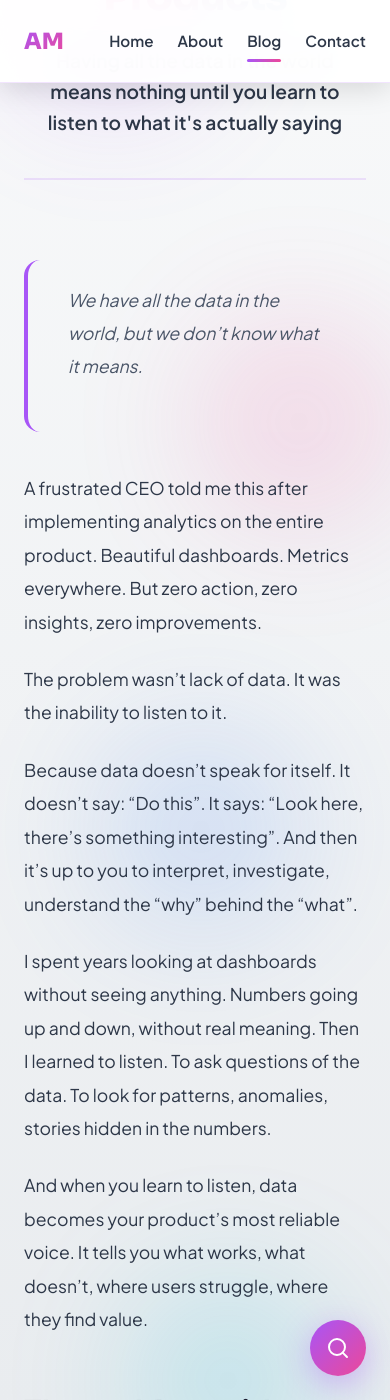
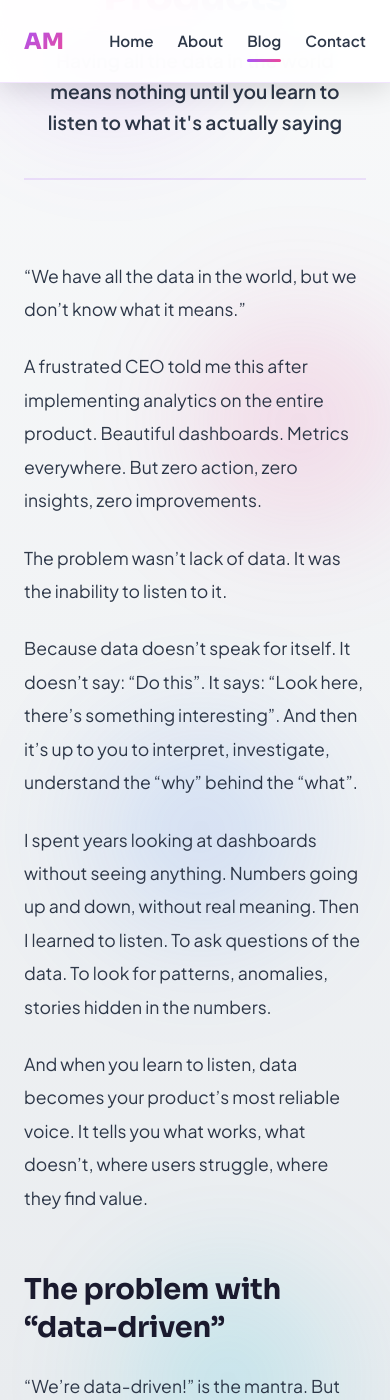
Before and after one commit to amargiovanni/margiovanni.it, a Jekyll site: the page built from _posts/2025-04-23-using-data-to-improve-products.md, in a window 390 px wide and 1400 px high, scrolled down 545 px. Built offline with Jekyll 4.4.1, drawn with Linux system fonts in a browser that asks for light colours.

Commit message:
Revert "search feature added"
This reverts commit 8460d50a6a4f1377eaaeb85c107adb5c1bf0ae87.

```diff
--- a/_includes/search.html
+++ /dev/null
@@ -1,31 +0,0 @@
-<!-- FAB Search Button -->
-<button class="search-fab" id="searchFab" aria-label="Search">
-  <svg xmlns="http://www.w3.org/2000/svg" width="24" height="24" viewBox="0 0 24 24" fill="none" stroke="currentColor" stroke-width="2" stroke-linecap="round" stroke-linejoin="round">
-    <circle cx="11" cy="11" r="8"></circle>
-    <path d="m21 21-4.35-4.35"></path>
-  </svg>
-</button>
-
-<!-- Search Overlay -->
-<div class="search-overlay" id="searchOverlay">
-  <div class="search-content">
-    <button class="search-close" id="searchClose" aria-label="Close search">
-      <svg xmlns="http://www.w3.org/2000/svg" width="32" height="32" viewBox="0 0 24 24" fill="none" stroke="currentColor" stroke-width="2" stroke-linecap="round" stroke-linejoin="round">
-        <line x1="18" y1="6" x2="6" y2="18"></line>
-        <line x1="6" y1="6" x2="18" y2="18"></line>
-      </svg>
-    </button>
-
-    <div class="search-input-container">
-      <input
-        type="search"
-        id="search-input"
-        class="search-input"
-        placeholder="Search posts..."
-        autocomplete="off"
-        autofocus>
-    </div>
-
-    <div id="results-container" class="search-results"></div>
-  </div>
-</div>
--- a/_layouts/default.html
+++ b/_layouts/default.html
@@ -14,10 +14,6 @@
 
     {{ content }}
 
-    {% include search.html %}
-
-    <script src="{{ '/js/simple-jekyll-search.min.js' | relative_url }}"></script>
     <script src="{{ '/js/main.js' | relative_url }}?v={{ site.time | date: '%s' }}"></script>
-    <script src="{{ '/js/search.js' | relative_url }}?v={{ site.time | date: '%s' }}"></script>
 </body>
 </html>
--- a/_posts/2025-04-23-using-data-to-improve-products.md
+++ b/_posts/2025-04-23-using-data-to-improve-products.md
@@ -6,7 +6,7 @@ date: 2025-04-23
 categories: data-analysis product-analytics metrics
 ---
 
-> We have all the data in the world, but we don't know what it means.
+"We have all the data in the world, but we don't know what it means."
 
 A frustrated CEO told me this after implementing analytics on the entire product. Beautiful dashboards. Metrics everywhere. But zero action, zero insights, zero improvements.
 
--- a/css/style.css
+++ b/css/style.css
@@ -1416,260 +1416,3 @@ body {
     font-size: 1.125rem;
   }
 }
-
-/* =======================
-   Search - FAB & Overlay
-   ======================= */
-
-/* FAB (Floating Action Button) */
-.search-fab {
-  position: fixed;
-  bottom: 2rem;
-  right: 2rem;
-  width: 64px;
-  height: 64px;
-  border-radius: var(--radius-full);
-  background: linear-gradient(135deg, var(--color-purple) 0%, var(--color-pink) 100%);
-  border: none;
-  color: white;
-  cursor: pointer;
-  display: flex;
-  align-items: center;
-  justify-content: center;
-  box-shadow: 0 8px 32px rgba(168, 85, 247, 0.4);
-  transition: all var(--transition-base);
-  z-index: 1001;
-}
-
-.search-fab:hover {
-  transform: scale(1.1) translateY(-2px);
-  box-shadow: 0 12px 48px rgba(168, 85, 247, 0.6);
-}
-
-.search-fab:active {
-  transform: scale(0.95);
-}
-
-/* Search Overlay */
-.search-overlay {
-  position: fixed;
-  top: 0;
-  left: 0;
-  right: 0;
-  bottom: 0;
-  background: rgba(0, 0, 0, 0.95);
-  backdrop-filter: blur(20px);
-  z-index: 9999;
-  opacity: 0;
-  pointer-events: none;
-  transition: opacity var(--transition-base);
-  display: flex;
-  align-items: center;
-  justify-content: center;
-  padding: var(--spacing-2xl);
-}
-
-.search-overlay.active {
-  opacity: 1;
-  pointer-events: all;
-}
-
-.search-content {
-  width: 100%;
-  max-width: 1200px;
-  position: relative;
-}
-
-.search-close {
-  position: absolute;
-  top: -60px;
-  right: 0;
-  background: none;
-  border: none;
-  color: var(--text-tertiary);
-  cursor: pointer;
-  padding: var(--spacing-sm);
-  transition: all var(--transition-base);
-  display: flex;
-  align-items: center;
-  justify-content: center;
-  border-radius: var(--radius-md);
-}
-
-.search-close:hover {
-  color: var(--color-purple);
-  background: rgba(168, 85, 247, 0.1);
-  transform: rotate(90deg);
-}
-
-/* Large centered search input */
-.search-input-container {
-  margin-bottom: var(--spacing-2xl);
-}
-
-.search-input {
-  width: 100%;
-  background: transparent;
-  border: none;
-  border-bottom: 3px solid var(--border);
-  color: var(--text-primary);
-  font-family: var(--font-heading);
-  font-size: clamp(2rem, 6vw, 4rem);
-  font-weight: 700;
-  padding: var(--spacing-md) 0;
-  outline: none;
-  transition: all var(--transition-base);
-}
-
-.search-input::placeholder {
-  color: var(--text-tertiary);
-  opacity: 0.5;
-}
-
-.search-input:focus {
-  border-bottom-color: var(--color-purple);
-}
-
-/* Search Results - 2 columns on desktop, 1 on mobile */
-.search-results {
-  display: grid;
-  grid-template-columns: repeat(2, 1fr);
-  gap: var(--spacing-lg);
-  max-height: 60vh;
-  overflow-y: auto;
-  padding-right: var(--spacing-sm);
-}
-
-.search-results::-webkit-scrollbar {
-  width: 8px;
-}
-
-.search-results::-webkit-scrollbar-track {
-  background: rgba(255, 255, 255, 0.05);
-  border-radius: var(--radius-sm);
-}
-
-.search-results::-webkit-scrollbar-thumb {
-  background: var(--color-purple);
-  border-radius: var(--radius-sm);
-}
-
-.search-results::-webkit-scrollbar-thumb:hover {
-  background: var(--color-pink);
-}
-
-.search-result {
-  background: var(--bg-elevated);
-  border: 1px solid var(--border);
-  border-radius: var(--radius-lg);
-  padding: var(--spacing-lg);
-  transition: all var(--transition-base);
-  backdrop-filter: blur(10px);
-}
-
-.search-result:hover {
-  border-color: var(--color-purple);
-  transform: translateY(-4px);
-  box-shadow: 0 8px 32px rgba(168, 85, 247, 0.3);
-}
-
-.search-result-title {
-  font-family: var(--font-heading);
-  font-size: 1.5rem;
-  font-weight: 700;
-  margin-bottom: var(--spacing-sm);
-}
-
-.search-result-title a {
-  color: var(--text-primary);
-  text-decoration: none;
-  background: linear-gradient(135deg, var(--color-purple) 0%, var(--color-pink) 100%);
-  background-clip: text;
-  -webkit-background-clip: text;
-  -webkit-text-fill-color: transparent;
-  transition: opacity var(--transition-fast);
-}
-
-.search-result-title a:hover {
-  opacity: 0.8;
-}
-
-.search-result-subtitle {
-  font-size: 0.95rem;
-  color: var(--text-secondary);
-  line-height: 1.6;
-  margin-bottom: var(--spacing-sm);
-  font-style: italic;
-}
-
-.search-result-meta {
-  display: flex;
-  justify-content: space-between;
-  align-items: center;
-  gap: var(--spacing-sm);
-  flex-wrap: wrap;
-  margin-top: var(--spacing-sm);
-  padding-top: var(--spacing-sm);
-  border-top: 1px solid var(--border);
-}
-
-.search-result-date {
-  font-size: 0.85rem;
-  color: var(--text-tertiary);
-  font-weight: 500;
-}
-
-.search-result-categories {
-  font-size: 0.85rem;
-  color: var(--color-purple);
-  font-weight: 600;
-}
-
-.no-results {
-  grid-column: 1 / -1;
-  text-align: center;
-  padding: var(--spacing-3xl);
-  color: var(--text-tertiary);
-  font-size: 1.5rem;
-  font-family: var(--font-heading);
-}
-
-/* Mobile responsive */
-@media (max-width: 768px) {
-  .search-fab {
-    width: 56px;
-    height: 56px;
-    bottom: 1.5rem;
-    right: 1.5rem;
-  }
-
-  .search-overlay {
-    padding: var(--spacing-lg);
-  }
-
-  .search-close {
-    top: -50px;
-  }
-
-  .search-input {
-    font-size: clamp(1.5rem, 5vw, 2.5rem);
-  }
-
-  .search-results {
-    grid-template-columns: 1fr;
-    gap: var(--spacing-md);
-  }
-
-  .search-result {
-    padding: var(--spacing-md);
-  }
-
-  .search-result-title {
-    font-size: 1.25rem;
-  }
-
-  .search-result-meta {
-    flex-direction: column;
-    align-items: flex-start;
-  }
-}
--- a/js/search.js
+++ /dev/null
@@ -1,60 +0,0 @@
-// Search functionality with FAB
-(function() {
-  const searchFab = document.getElementById('searchFab');
-  const searchClose = document.getElementById('searchClose');
-  const searchOverlay = document.getElementById('searchOverlay');
-  const searchInput = document.getElementById('search-input');
-
-  // Open search overlay
-  function openSearch() {
-    searchOverlay.classList.add('active');
-    document.body.style.overflow = 'hidden';
-    setTimeout(() => searchInput.focus(), 300);
-  }
-
-  // Close search overlay
-  function closeSearch() {
-    searchOverlay.classList.remove('active');
-    document.body.style.overflow = '';
-    searchInput.value = '';
-    document.getElementById('results-container').innerHTML = '';
-  }
-
-  // Event listeners
-  if (searchFab) {
-    searchFab.addEventListener('click', openSearch);
-  }
-
-  if (searchClose) {
-    searchClose.addEventListener('click', closeSearch);
-  }
-
-  // Close on overlay background click
-  if (searchOverlay) {
-    searchOverlay.addEventListener('click', function(e) {
-      if (e.target === searchOverlay) {
-        closeSearch();
-      }
-    });
-  }
-
-  // Close on Escape key
-  document.addEventListener('keydown', function(e) {
-    if (e.key === 'Escape' && searchOverlay.classList.contains('active')) {
-      closeSearch();
-    }
-  });
-
-  // Initialize Simple-Jekyll-Search
-  if (typeof SimpleJekyllSearch !== 'undefined') {
-    SimpleJekyllSearch({
-      searchInput: document.getElementById('search-input'),
-      resultsContainer: document.getElementById('results-container'),
-      json: '/search.json',
-      searchResultTemplate: '<article class="search-result"><h3 class="search-result-title"><a href="{url}">{title}</a></h3><p class="search-result-subtitle">{subtitle}</p><div class="search-result-meta"><span class="search-result-date">{date}</span><span class="search-result-categories">{categories}</span></div></article>',
-      noResultsText: '<div class="no-results">No posts found</div>',
-      limit: 20,
-      fuzzy: false
-    });
-  }
-})();
--- a/search.json
+++ /dev/null
@@ -1,14 +0,0 @@
----
-layout: none
----
-[
-  {% for post in site.posts %}
-    {
-      "title"    : "{{ post.title | escape }}",
-      "subtitle" : "{{ post.subtitle | escape }}",
-      "categories" : "{{ post.categories | join: ', ' }}",
-      "url"      : "{{ site.baseurl }}{{ post.url }}",
-      "date"     : "{{ post.date | date: '%B %d, %Y' }}"
-    }{% unless forloop.last %},{% endunless %}
-  {% endfor %}
-]
```
Also changed, not shown: js/simple-jekyll-search.min.js (deleted).
